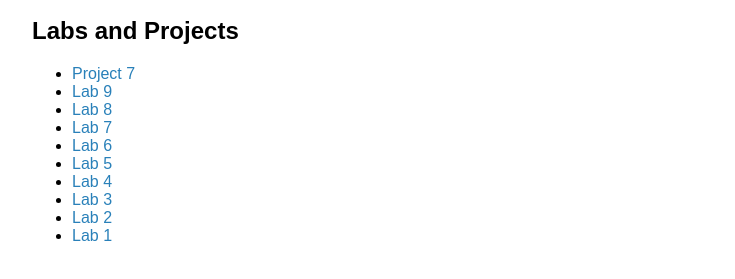
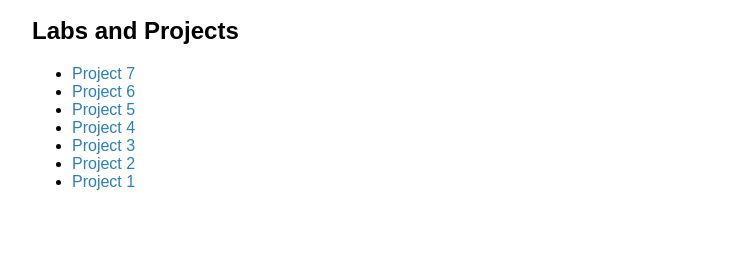
Before and after one commit to laddisu/laddisu.github.io, a plain HTML site: page index.html in a window 1280 px wide. Shown: the part 149-428 px from the top of the page, without its empty margins (208-943 px from the left). Drawn offline with Linux system fonts and the light colour scheme.

Commit message:
Update index.html

```diff
--- a/index.html
+++ b/index.html
@@ -18,15 +18,12 @@
   <h2>Labs and Projects</h2>
   <ul>
     <li><a href="https://github.com/laddisu/cit281-p7" target="_blank">Project 7</a></li>
-    <li><a href="https://github.com/laddisu/cit281-lab9" target="_blank">Lab 9</a></li>
-    <li><a href="https://github.com/laddisu/cit281-lab8" target="_blank">Lab 8</a></li>
-    <li><a href="https://github.com/laddisu/cit281-lab7" target="_blank">Lab 7</a></li>
-    <li><a href="https://github.com/laddisu/cit281-lab6" target="_blank">Lab 6</a></li>
-    <li><a href="https://github.com/laddisu/cit281-lab5" target="_blank">Lab 5</a></li>
-    <li><a href="https://github.com/laddisu/cit281-lab4" target="_blank">Lab 4</a></li>
-    <li><a href="https://github.com/laddisu/cit281-lab3" target="_blank">Lab 3</a></li>
-    <li><a href="https://github.com/laddisu/cit281-lab2" target="_blank">Lab 2</a></li>
-    <li><a href="https://github.com/laddisu/cit281-lab1" target="_blank">Lab 1</a></li>
+    <li><a href="https://github.com/laddisu/cit281-p6" target="_blank">Project 6</a></li>
+    <li><a href="https://github.com/laddisu/cit281-p5" target="_blank">Project 5</a></li>
+    <li><a href="https://github.com/laddisu/cit281-p4" target="_blank">Project 4</a></li>
+    <li><a href="https://github.com/laddisu/cit281-p3" target="_blank">Project 3</a></li>
+    <li><a href="https://github.com/laddisu/cit281-p2" target="_blank">Project 2</a></li>
+    <li><a href="https://github.com/laddisu/cit281-p1" target="_blank">Project 1</a></li>
   </ul>
 </body>
 </html>
```
